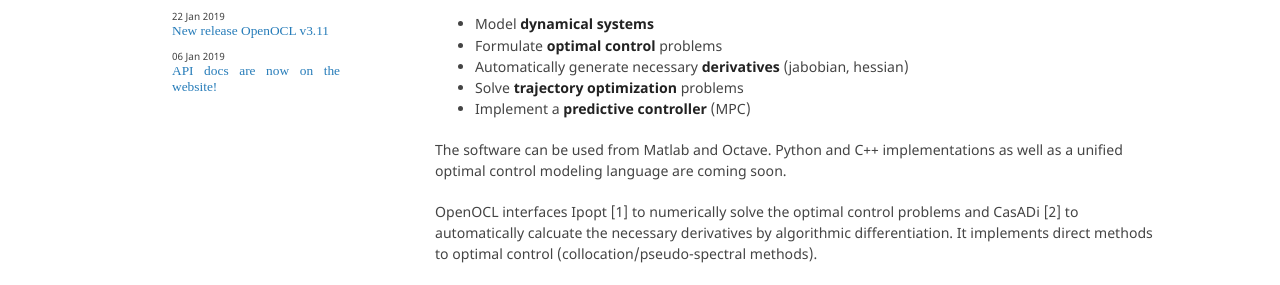
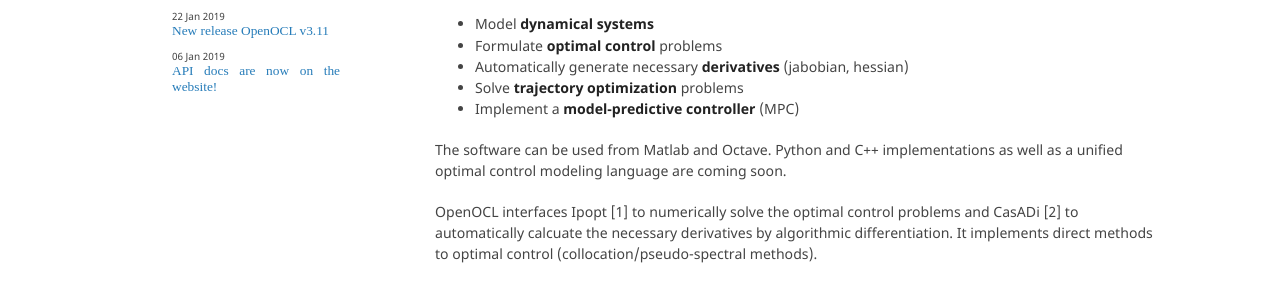
Before and after one commit to OpenOCL/openocl.github.io, a Jekyll site: the page built from index.md, in a window 1280 px wide and 900 px high. Shown: the part 431-716 px from the top of the window. Built offline with Jekyll 4.4.1, drawn with Linux system fonts in a browser that asks for light colours; some web fonts are replaced; our own code applies the rules of GitHub Pages for plain Markdown files; comment, search, counter and statistics services are not loaded.

Commit message:
Update index.md

```diff
--- a/index.md
+++ b/index.md
@@ -11,7 +11,7 @@
 * Formulate **optimal control** problems
 * Automatically generate necessary **derivatives** (jabobian, hessian)
 * Solve **trajectory optimization** problems
-* Implement a **predictive controller** (MPC)
+* Implement a **model-predictive controller** (MPC)
 
 The software can be used from Matlab and Octave. Python and C++ implementations as well as a unified optimal control modeling language are coming soon.
 
```
